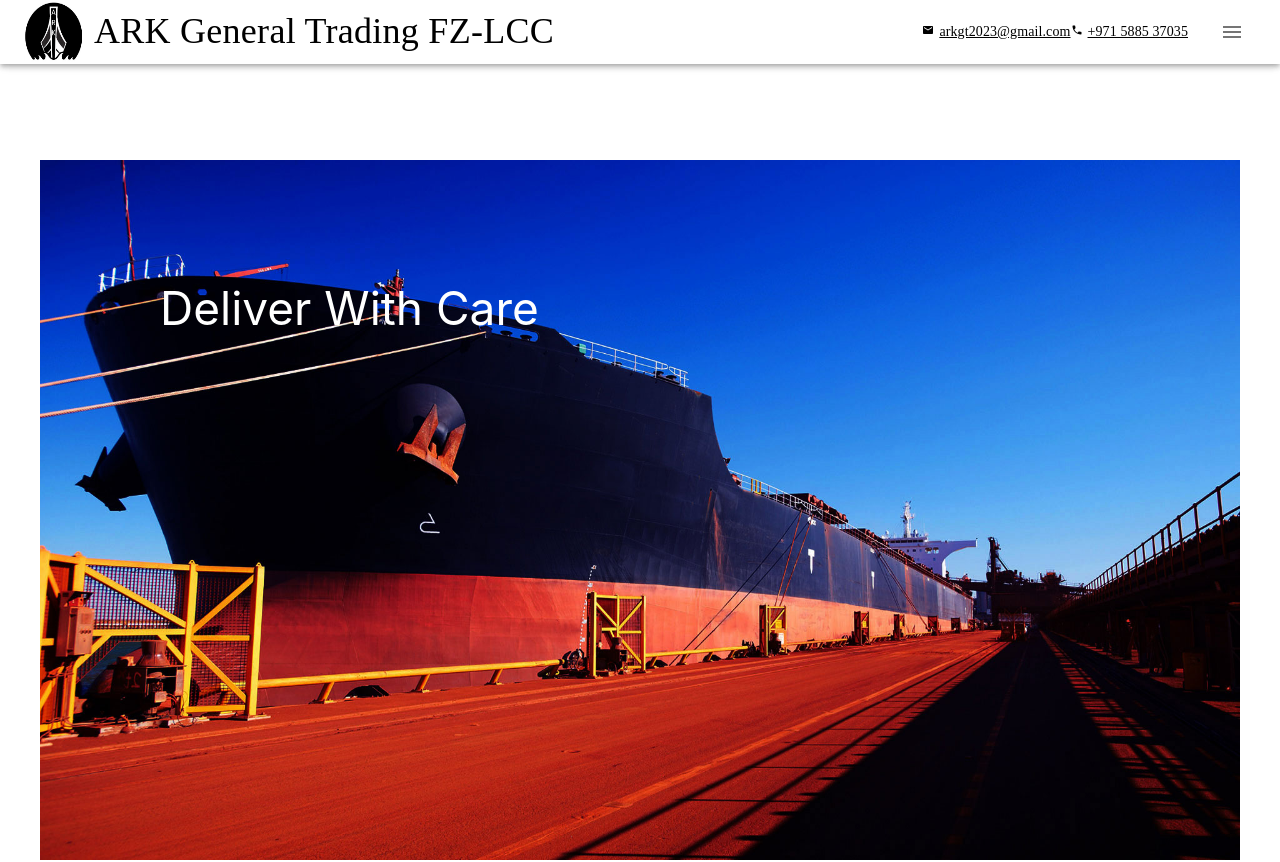
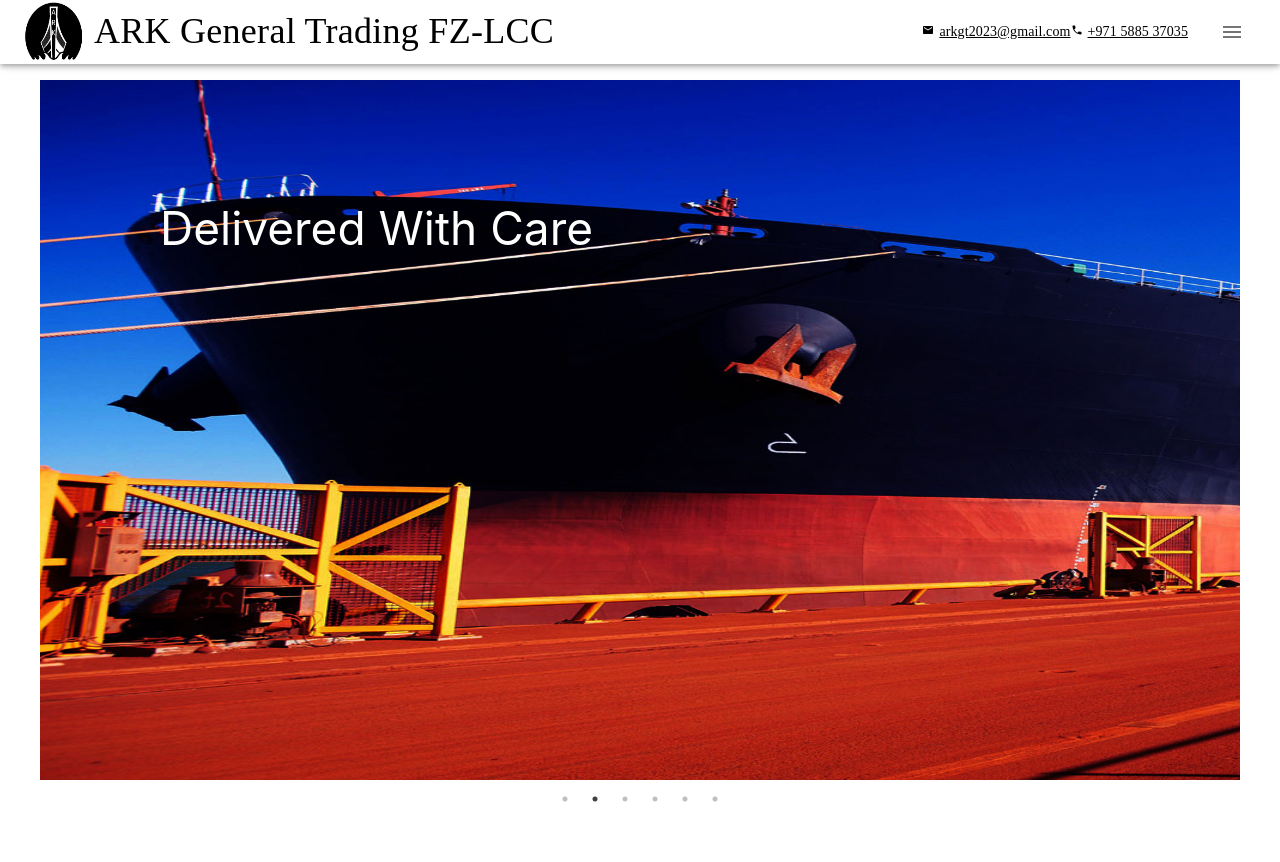
Before and after one commit to pmariammargaret/rk-arkgt-website, a React (Create React App) app: page / in a window 1280 px wide. Shown: the top 862 px of the page. Built offline with nearby package versions, Linux system fonts and the light colour scheme.

Commit message:
Adjusted the Home image padding

```diff
--- a/src/pages/home/Home.css
+++ b/src/pages/home/Home.css
@@ -3,7 +3,7 @@
   }
 
   .slider-image {
-    width: 100%;
+    width: 2300px;
     height: 700px;
     margin: 0px; /* Remove any default margin */
     padding: 0px; /* Remove any default padding */
--- a/src/pages/home/Home.js
+++ b/src/pages/home/Home.js
@@ -6,7 +6,7 @@ import './Home.css'; // Ensure you create and import a CSS file for custom style
 
 const images = [
   { src: '/assets/images/home/home-slider-1-selectedrawmat.jpg', text: 'From Selected Raw Material' },
-  { src: '/assets/images/home/home-slider-2-deliverwithcare.jpg', text: 'Deliver With Care' },
+  { src: '/assets/images/home/home-slider-2-deliverwithcare.jpg', text: 'Delivered With Care' },
   { src: '/assets/images/home/home-slider-3-trackdelivery.jpg', text: 'Track Delivery' },
   { src: '/assets/images/home/home-slider-4-since.jpg', text: 'Since 2023' },
   { src: '/assets/images/home/home-slider-5-deliveredontime.jpg', text: 'Delivered on Time' },
@@ -26,7 +26,7 @@ function Home() {
   };
 
   return (
-    <div style={{ color: 'black', padding: '20px', paddingTop: '80px' }}>
+    <div style={{ color: 'black', padding: '20px', paddingTop: '0px' }}>
       <Slider {...settings}>
         {images.map((image, index) => (
           <div key={index} className="slider-item">
```
